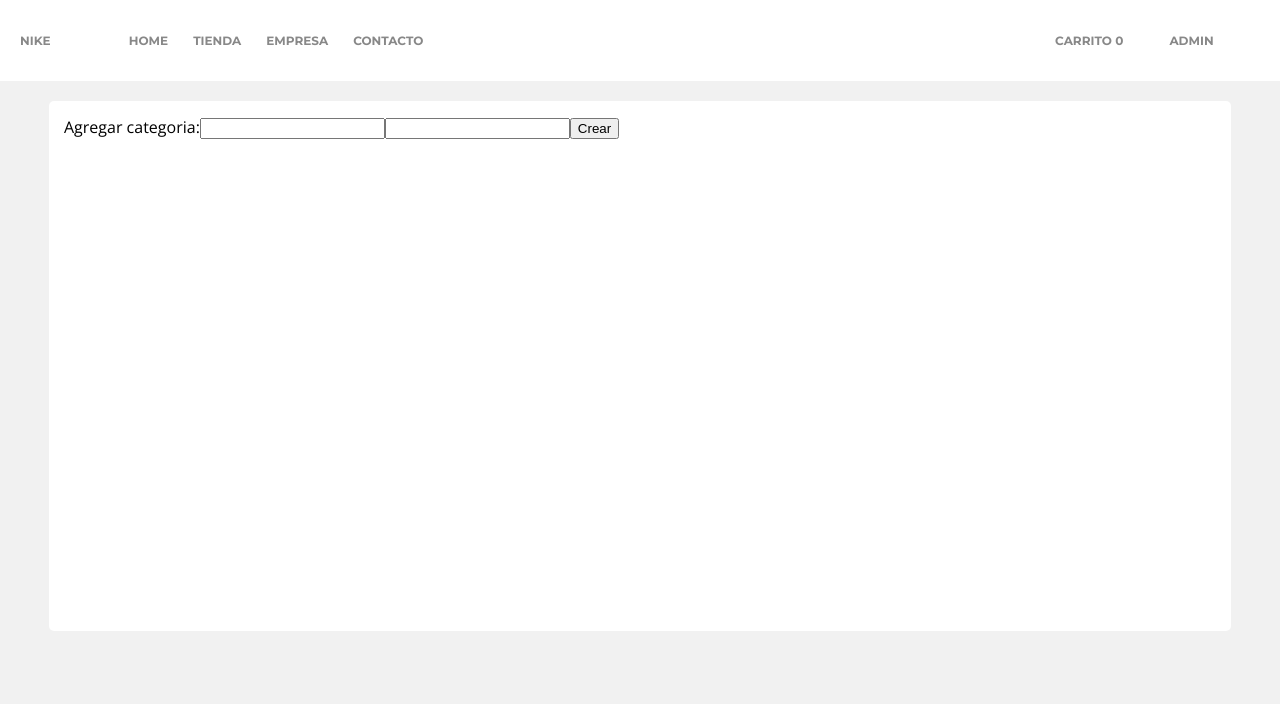
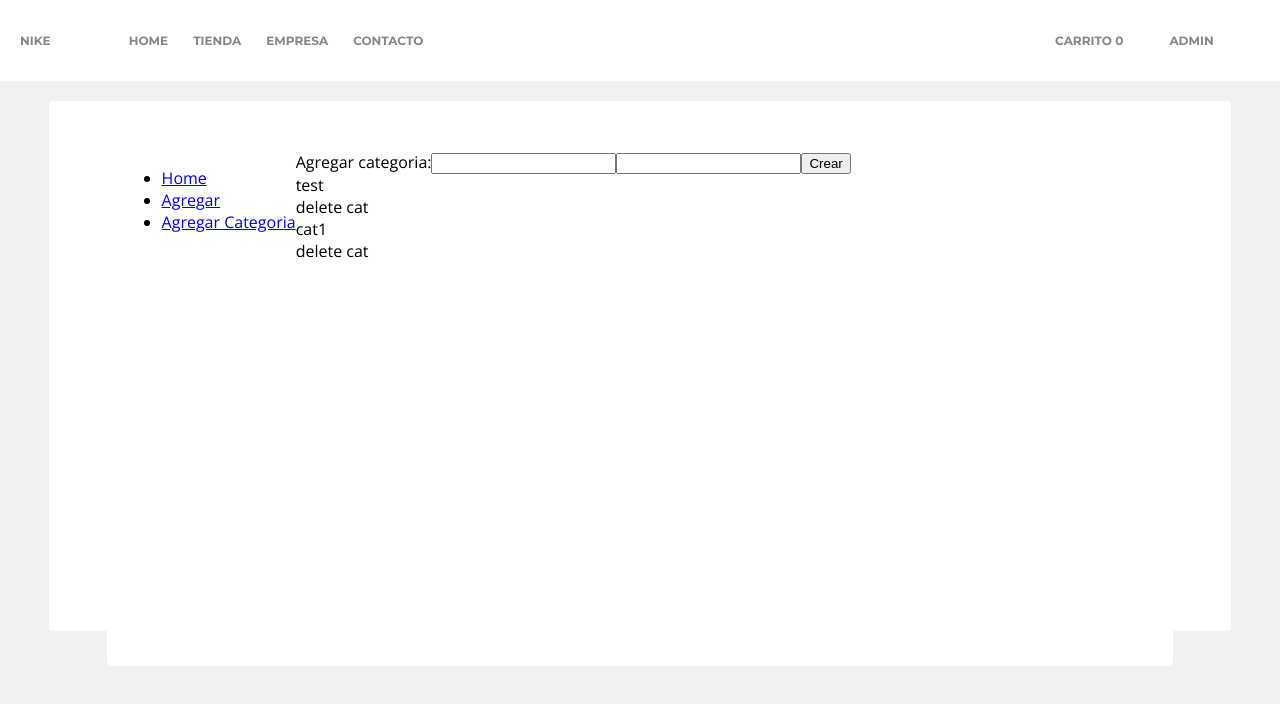
Before and after one commit to FinerGaby/E-Commerce-ReactJs, a React (Create React App) app in the folder frontend/: page /createcategory in a window 1280 px wide. Shown: the top 704 px of the page. Built offline with nearby package versions, Linux system fonts and the light colour scheme; data requests are answered from the project's data file.

Commit message:
Update categorias get

```diff
--- a/frontend/db.json
+++ b/frontend/db.json
@@ -2,11 +2,11 @@
   "categoria": [
     {
       "name": "test",
-      "id": "121221"
+      "id": "2332"
     },
     {
-      "name": "categoria2",
-      "id": "id1"
+      "name": "cat1",
+      "id": "11111"
     }
   ],
   "productos": [
@@ -115,7 +115,7 @@
       "color": [
         "asd"
       ],
-      "categoria": "121221",
+      "categoria": "2332",
       "talle": [
         "asd"
       ],
--- a/frontend/src/component/pages/admin/CategoriaAdd.js
+++ b/frontend/src/component/pages/admin/CategoriaAdd.js
@@ -1,5 +1,9 @@
 import React, { useState } from 'react';
 import axios from 'axios';
+import { FetchConsumer } from '../../../context/FetchContext';
+import SidebarAdmin from './SidebarAdmin';
+
+
 
 const CategoriaAdd = () => {
 
@@ -24,17 +28,47 @@ const CategoriaAdd = () => {
        console.log(res)
       }
 
+    let handleDelete = async (id) => {
+        await axios.delete(`http://localhost:8080/categoria/${id}`)
+        //aqui falta el get para qeu se actualize
+    }
+
+      return (
+      <FetchConsumer>
+            {(value) => {
+
+            const { categoriasGet } = value;
 
 
     return (
+        <React.Fragment>
+
         <div className="container-tienda">
+        <div className="container-tienda-flex">
+                    <SidebarAdmin />
+            <div>
                 <form onSubmit={handleSubmit}>
                         <label id="idtest" htmlFor="idtest">Agregar categoria:</label>
                         <input type="text" name="id" onChange={handleChange} value={categoria.id}/>
                         <input type="text" name="name" onChange={handleChange} value={categoria.categoria}/>
                         <input type="submit" value="Crear" />
                  </form>
+
+                {
+                categoriasGet.map((cat, index) =>
+                    <div>
+                        {cat.name}
+                        <div class="boton-delete" onClick={() => handleDelete(cat.id)}>delete cat</div>
                     </div>
+                        )
+                }
+            </div>
+        </div>
+        </div>
+
+        </React.Fragment>
+        )}}
+        </FetchConsumer>
     )
 }
 
```
Lines whose indentation alone changed are shown as unchanged.
